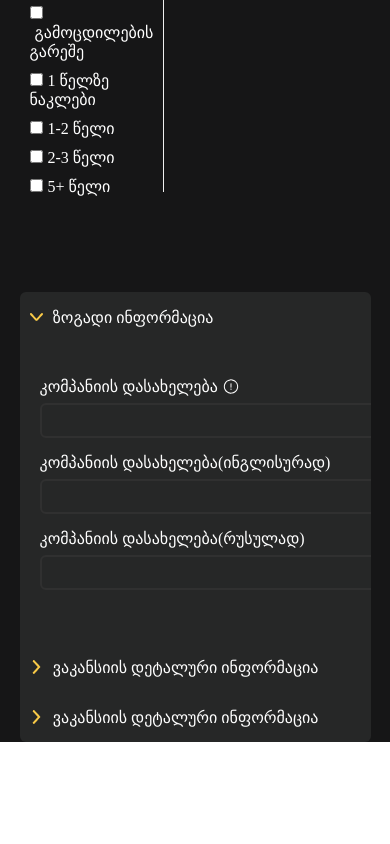
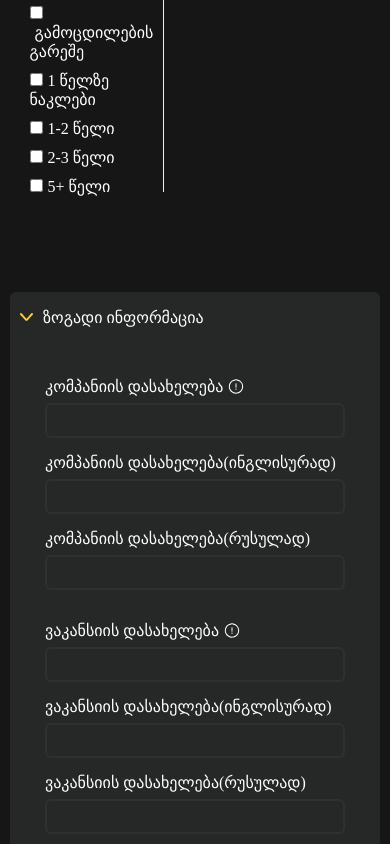
Before and after one commit to mchedlo14/mg, a React (Vite) app in the folder react/: page /jobs in a window 390 px wide. Shown: the part 940-1784 px from the top of the page. Before the commit the page ends 1682 px from the top, so only its background shows below. Built offline with nearby package versions, Linux system fonts and the light colour scheme; no server answers.

Commit message:
changed jobs responsive

```diff
--- a/react/src/components/jobsform/JobsForm.jsx
+++ b/react/src/components/jobsform/JobsForm.jsx
@@ -1,14 +1,25 @@
-import React, { useState } from "react";
+import React, { useEffect, useState } from "react";
 import downArrow from "../../assets/svgs/arrow-down.svg";
 import rightArrow from "../../assets/svgs/right-arrow.svg";
 import mark from "../../assets/svgs/danger.svg";
-import Calendar from 'react-calendar';
+import Calendar from "react-calendar";
 const JobsForm = () => {
+    const [screenWidth, setScreenWidth] = useState(null);
     const [showInfo, setShowInfo] = useState({
         general: true,
         about: false,
         contact: false,
     });
+
+    useEffect(() => {
+        if (window.innerWidth > 912 && window.innerWidth < 1349) {
+            setScreenWidth("-530px");
+        } else if (window.innerWidth <= 912) {
+            setScreenWidth("-775px");
+        } else if (window.innerWidth >= 1349) {
+            setScreenWidth("-274px");
+        }
+    }, []);
     return (
         <div className="jobs-form-wrapper">
             <div>
@@ -28,13 +39,15 @@ const JobsForm = () => {
 
                     <h4>ზოგადი ინფორმაცია</h4>
                 </div>
-                <div
-                    className="general-wrapper"
-                    style={{ height: showInfo.general ? "300px" : "0px" }}
-                >
+                <div className="general-wrapper">
+                    {screenWidth != null && (
                         <div
                             className="general-container"
-                        style={{ top: showInfo.general ? "0px" : "-300px" }}
+                            style={{
+                                marginTop: showInfo.general
+                                    ? "0px"
+                                    : screenWidth,
+                            }}
                         >
                             <div>
                                 <div className="form-wrapper">
@@ -46,7 +59,9 @@ const JobsForm = () => {
                                 </div>
 
                                 <div className="form-wrapper">
-                                <label>კომპანიის დასახელება(ინგლისურად)</label>
+                                    <label>
+                                        კომპანიის დასახელება(ინგლისურად)
+                                    </label>
                                     <input type="text" />
                                 </div>
 
@@ -66,7 +81,9 @@ const JobsForm = () => {
                                 </div>
 
                                 <div className="form-wrapper">
-                                <label>ვაკანსიის დასახელება(ინგლისურად)</label>
+                                    <label>
+                                        ვაკანსიის დასახელება(ინგლისურად)
+                                    </label>
                                     <input type="text" />
                                 </div>
 
@@ -96,6 +113,7 @@ const JobsForm = () => {
                                 </div>
                             </div>
                         </div>
+                    )}
                 </div>
             </div>
 
@@ -116,13 +134,15 @@ const JobsForm = () => {
 
                     <h4>ვაკანსიის დეტალური ინფორმაცია</h4>
                 </div>
-                <div
-                    className="general-wrapper"
-                    style={{ height: showInfo.about ? "300px" : "0px" }}
-                >
+                <div className="general-wrapper">
+                    {screenWidth != null && (
                         <div
                             className="general-container"
-                        style={{ top: showInfo.about ? "0px" : "-300px" }}
+                            style={{
+                                marginTop: showInfo.about
+                                    ? "0px"
+                                    : screenWidth,
+                            }}
                         >
                             <div>
                                 <div className="form-wrapper">
@@ -130,17 +150,33 @@ const JobsForm = () => {
                                         <label>სახელფასო ზღვარი</label>
                                         <img src={mark} />
                                     </div>
-                                <div>
-                                    <input type="text" className="range-input" placeholder="დან"/>
-                                    <input type="text" className="range-input" placeholder="მდე"/>
+                                    <div className="s">
+                                        <input
+                                            type="text"
+                                            className="range-input"
+                                            placeholder="დან"
+                                        />
+                                        <input
+                                            type="text"
+                                            className="range-input"
+                                            placeholder="მდე"
+                                        />
                                     </div>
                                 </div>
 
                                 <div className="form-wrapper">
                                     <label>მაძიებლის ასაკი</label>
                                     <div>
-                                    <input type="text" className="range-input" placeholder="დან"/>
-                                    <input type="text" className="range-input" placeholder="მდე"/>
+                                        <input
+                                            type="text"
+                                            className="range-input"
+                                            placeholder="დან"
+                                        />
+                                        <input
+                                            type="text"
+                                            className="range-input"
+                                            placeholder="მდე"
+                                        />
                                     </div>
                                 </div>
 
@@ -162,7 +198,6 @@ const JobsForm = () => {
                                         <option value="gori">გორი</option>
                                         <option value="kutaisi">ქუთაისი</option>
                                     </select>
-
                                 </div>
 
                                 <div className="form-wrapper">
@@ -190,7 +225,9 @@ const JobsForm = () => {
                                     <select name="cars" id="cars">
                                         <option value="en">სრული</option>
                                         <option value="ge">არასრული</option>
-                                        <option value="en">დროებითი სამუშაო</option>
+                                        <option value="en">
+                                            დროებითი სამუშაო
+                                        </option>
                                         <option value="ge">სტაჟირეება</option>
                                     </select>
                                 </div>
@@ -200,15 +237,21 @@ const JobsForm = () => {
                                     <select name="cars" id="cars">
                                         <option value="en">სრული დღე</option>
                                         <option value="ge">ცვლები</option>
-                                        <option value="en">თავისუფალი გრაფიკი</option>
-                                        <option value="ge">სამუშაო სახლში</option>
+                                        <option value="en">
+                                            თავისუფალი გრაფიკი
+                                        </option>
+                                        <option value="ge">
+                                            სამუშაო სახლში
+                                        </option>
                                     </select>
                                 </div>
 
                                 <div className="form-wrapper">
                                     <label>სამუშაო გამოცდილება</label>
                                     <select name="cars" id="cars">
-                                        <option value="en">არ მოითხოვება</option>
+                                        <option value="en">
+                                            არ მოითხოვება
+                                        </option>
                                         <option value="ge">1 წელი</option>
                                         <option value="en">2 წელი </option>
                                         <option value="ge">3 წელი</option>
@@ -217,9 +260,9 @@ const JobsForm = () => {
                                 </div>
                             </div>
                         </div>
+                    )}
                 </div>
             </div>
-
 
             {/* last form */}
 
@@ -232,7 +275,7 @@ const JobsForm = () => {
                         })
                     }
                 >
-                    {!showInfo.about ? (
+                    {!showInfo.contact ? (
                         <img src={rightArrow} />
                     ) : (
                         <img src={downArrow} />
@@ -242,14 +285,13 @@ const JobsForm = () => {
                 </div>
                 <div
                     className="general-wrapper"
-                    style={{ minHeight: showInfo.contact ? "620px" : "0px" }}
+                    // style={{ minHeight: showInfo.contact ? "620px" : "0px" }}
                 >
                     <div
                         className="general-container"
-                        style={{ top: showInfo.contact ? "0px" : "-620px" }}
+                        style={{ marginTop: showInfo.contact ? "0" : "-619px" }}
                     >
                         <div>
-
                             <div className="form-wrapper">
                                 <div>
                                     <label>თანამდებობის აღწერა</label>
@@ -260,7 +302,9 @@ const JobsForm = () => {
 
                             <div className="form-wrapper">
                                 <div>
-                                    <label>თანამდებობის აღწერა(ინგლისურად)</label>
+                                    <label>
+                                        თანამდებობის აღწერა(ინგლისურად)
+                                    </label>
                                     <img src={mark} />
                                 </div>
                                 <textarea />
@@ -274,8 +318,6 @@ const JobsForm = () => {
                                 <textarea />
                             </div>
                         </div>
-
-
                     </div>
                 </div>
             </div>
--- a/react/src/components/jobsform/JobsForm.scss
+++ b/react/src/components/jobsform/JobsForm.scss
@@ -1,8 +1,8 @@
 .jobs-form-wrapper {
     max-width: 1400px;
-    width: 90%;
-    height: auto;
-    min-height:100px;
+    width: 95%;
+    height: max-content;
+    // min-height:100px;
     background-color: #262727;
     border-radius: 6px;
     margin: 0 auto;
@@ -34,31 +34,39 @@
     .general-wrapper {
         position: relative;
         overflow: hidden;
-        transition: 400ms;
+        @keyframes identifier {
+            99% {
+                position: static;
+            }
+        }
 
         .general-container {
             // padding: 15px;
             height: 700px;
-            // height: max-content;
+            height: max-content;
             width: 944px;
-            transition: 400ms;
-            position: absolute;
-
+            transition: 900ms;
+            // animation: identifier linear 3s forwards;
             display: flex;
             justify-content: space-between;
 
             width: 100%;
             padding: 20px;
+            gap: 1em;
 
+            @media (max-width: 1450px) {
+                flex-wrap: wrap;
+                justify-content: space-around;
+                height: auto;
+            }
 
-            .form-wrapper{
+            .form-wrapper {
                 display: flex;
                 flex-direction: column;
                 gap: 7px;
                 margin-top: 15px;
 
-
-                select{
+                select {
                     background-color: transparent;
                     color: #fff;
                     width: 400px;
@@ -68,17 +76,39 @@
                     border: 2px solid #303030;
                     padding-left: 5px;
 
+                    @media (max-width: 1450px) {
+                        width: 700px;
+                    }
+
+
+                    @media (max-width: 768px) {
+                        width: 568px;
+                    }
+
+                    @media (max-width: 689px) {
+                        width: 500px;
+                    }
+
+                    @media (max-width: 550px) {
+                        width: 450px;
+                    }
+
+                    @media (max-width: 500px) {
+                        width: 400px;
+                    }
+                    @media (max-width: 450px) {
+                        width: 300px;
+                    }
                 }
 
-                option{
+                option {
                     background-color: #262727;
                     height: 10px;
                     font-size: 15px;
-
                 }
 
-                textarea{
-                    width: 800px;
+                textarea {
+                    width: 1000px;
                     height: 150px;
                     border: 0;
                     border-radius: 6px;
@@ -89,28 +119,78 @@
                     color: #fff;
                     padding: 15px;
                     font-size: 16px;
-                    &:focus{
+                    &:focus {
                         border: 2px solid #fdc435;
                         transition: all 0.5s;
                     }
+
+                    @media (max-width: 1450px) {
+                        width: 700px;
+                    }
+
+
+                    @media (max-width: 768px) {
+                        width: 568px;
+                    }
+
+                    @media (max-width: 689px) {
+                        width: 500px;
+                    }
+
+                    @media (max-width: 550px) {
+                        width: 450px;
+                    }
+
+                    @media (max-width: 500px) {
+                        width: 400px;
+                    }
+                    @media (max-width: 450px) {
+                        width: 300px;
+                    }
                 }
 
-                .range-input{
+                .range-input {
                     width: 200px;
+
+
                 }
 
-
-                div{
+                div {
                     display: flex;
                     gap: 5px;
+
+
+                    @media (max-width: 1450px) {
+                        width: 700px;
+                    }
+
+
+                    @media (max-width: 768px) {
+                        width: 568px;
+                    }
+
+                    @media (max-width: 689px) {
+                        width: 500px;
+                    }
+
+                    @media (max-width: 550px) {
+                        width: 450px;
+                    }
+
+                    @media (max-width: 500px) {
+                        width: 400px;
+                    }
+                    @media (max-width: 450px) {
+                        width: 300px;
+                    }
                 }
-                label{
+                label {
                     color: #fff;
                 }
-                input[type=checkbox]{
+                input[type="checkbox"] {
                     height: 15px;
                 }
-                input{
+                input {
                     width: 400px;
                     height: 35px;
                     border: 0;
@@ -121,13 +201,37 @@
                     border: 2px solid #303030;
                     color: #fff;
 
-                    &:focus{
+                    &:focus {
                         border: 2px solid #fdc435;
                         transition: all 0.5s;
                     }
+
+                    @media (max-width: 1450px) {
+                        width: 700px;
+                    }
+
+
+                    @media (max-width: 768px) {
+                        width: 568px;
+                    }
+
+                    @media (max-width: 689px) {
+                        width: 500px;
+                    }
+
+                    @media (max-width: 550px) {
+                        width: 450px;
+                    }
+
+                    @media (max-width: 500px) {
+                        width: 400px;
+                    }
+                    @media (max-width: 450px) {
+                        width: 300px;
+                    }
                 }
 
-                .checkbox-container{
+                .checkbox-container {
                     display: flex;
                     background-color: red;
                     justify-content: start;
```
Lines whose indentation alone changed are shown as unchanged.
